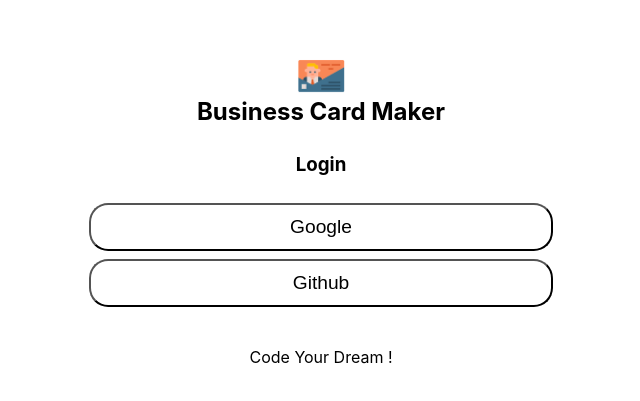
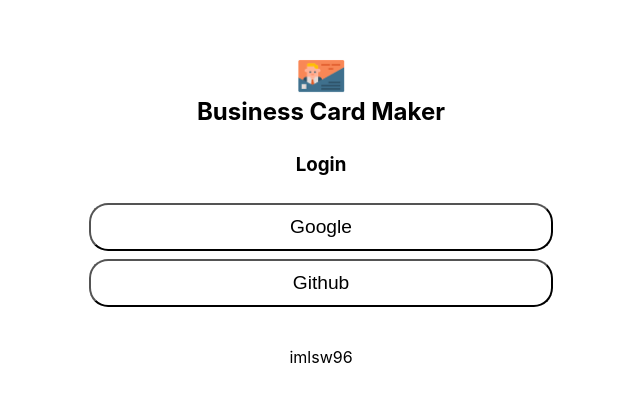
Before and after one commit to stillgood96/card-maker, a React (Create React App) app: page / in a window 1280 px wide. Shown: the part 183-584 px from the top of the page, without its empty margins (319-959 px from the left). Built offline with nearby package versions, Linux system fonts and the light colour scheme; no server answers.

Commit message:
last touch(footer)

```diff
--- a/src/components/footer/footer.jsx
+++ b/src/components/footer/footer.jsx
@@ -1,9 +1,9 @@
-import {React,memo} from "react";
+import { React, memo } from "react";
 import styles from "./footer.module.css";
 
 const Footer = memo(() => (
   <footer className={styles.footer}>
-    <p className={styles.title}>Code Your Dream !</p>
+    <p className={styles.title}>imlsw96</p>
   </footer>
 ));
 
```
